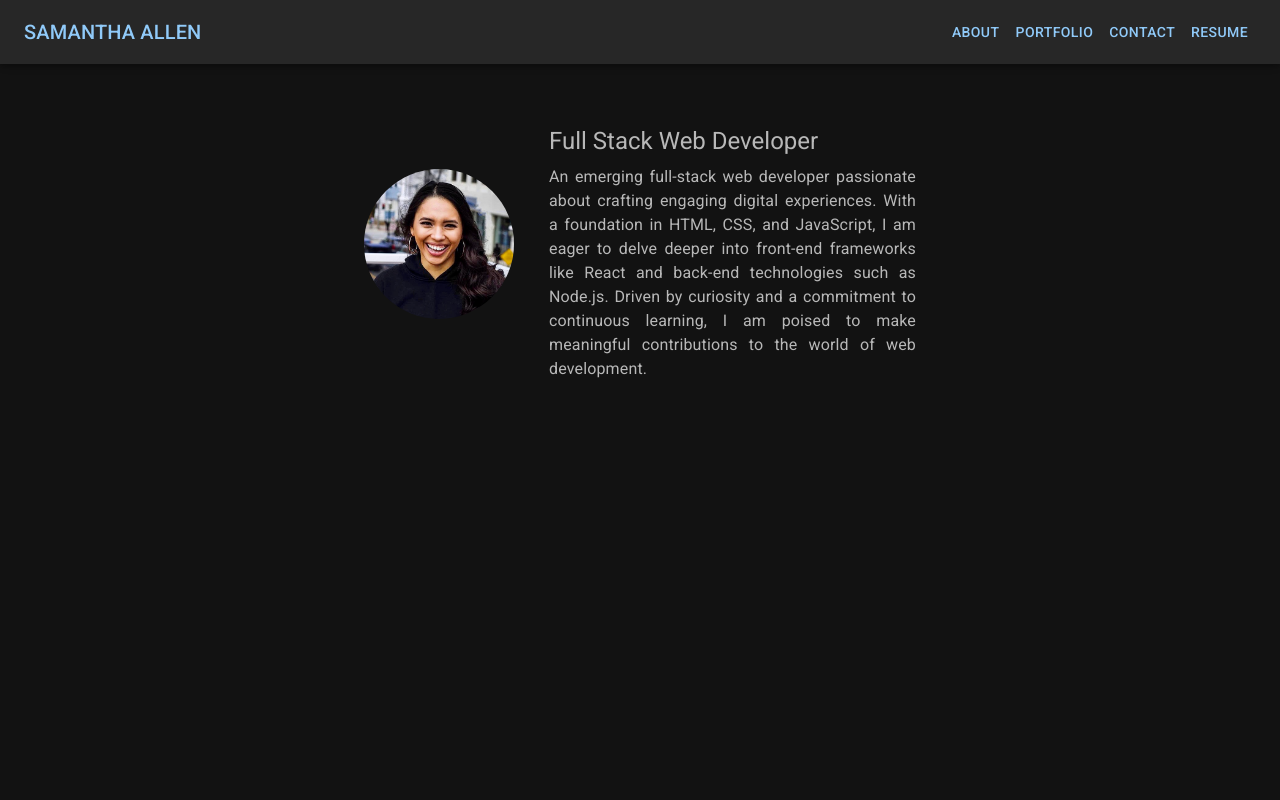
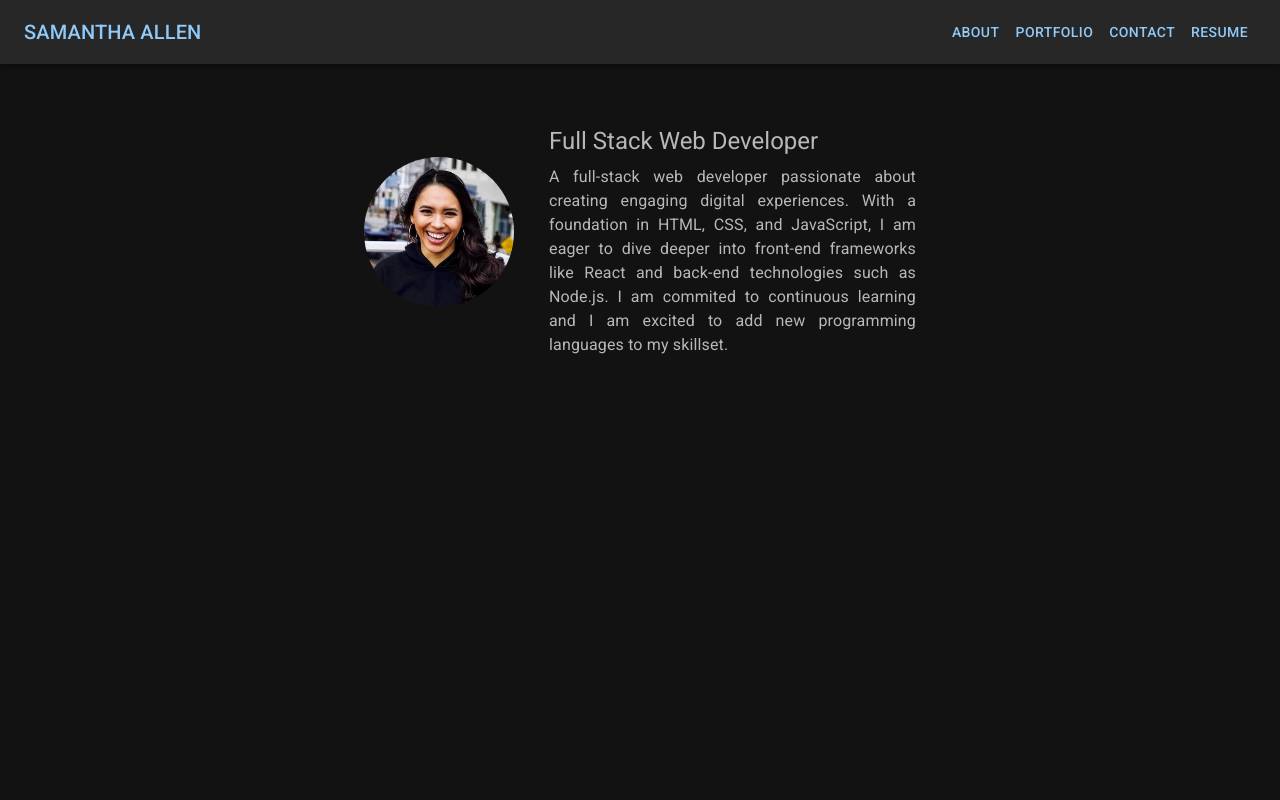
Before and after one commit to samamiraa/Samamiraa-Portfolio, a React (Vite) app: page / in a window 1280 px wide. Shown: the top 800 px of the page. Built offline with nearby package versions, Linux system fonts and the light colour scheme.

Commit message:
updated portfolio

```diff
--- a/src/pages/About.jsx
+++ b/src/pages/About.jsx
@@ -32,12 +32,7 @@ function About() {
                       Full Stack Web Developer
                     </Typography>
                     <Typography variant="body1" align='justify' gutterBottom>
-                    An emerging full-stack web developer passionate about crafting engaging
-                    digital experiences. With a foundation in HTML, CSS, and JavaScript,
-                    I am eager to delve deeper into front-end frameworks like React and
-                    back-end technologies such as Node.js. Driven by curiosity and a commitment
-                    to continuous learning, I am poised to make meaningful
-                    contributions to the world of web development.
+                    A full-stack web developer passionate about creating engaging digital experiences. With a foundation in HTML, CSS, and JavaScript, I am eager to dive deeper into front-end frameworks like React and back-end technologies such as Node.js. I am commited to continuous learning and I am excited to add new programming languages to my skillset.
                     </Typography>
                 </Box>
             </Container>
--- a/src/pages/Error.jsx
+++ b/src/pages/Error.jsx
@@ -1,19 +1,5 @@
-import { useRouteError } from 'react-router-dom';
+function Error() {
 
-{/** error page if unexpected error occurs */}
-function Error() {
-    const error = useRouteError();
-    console.error(error);
-
-    return (
-      <div id="error-page">
-        <h1>Oops!</h1>
-        <p>Sorry, an unexpected error has occurred.</p>
-        <p>
-          <i>{error.statusText || error.message}</i>
-        </p>
-      </div>
-    );
 }
 
 export default Error;
```
Also changed, not shown: src/pages/Error 2.jsx (added, +19 -0 lines).
